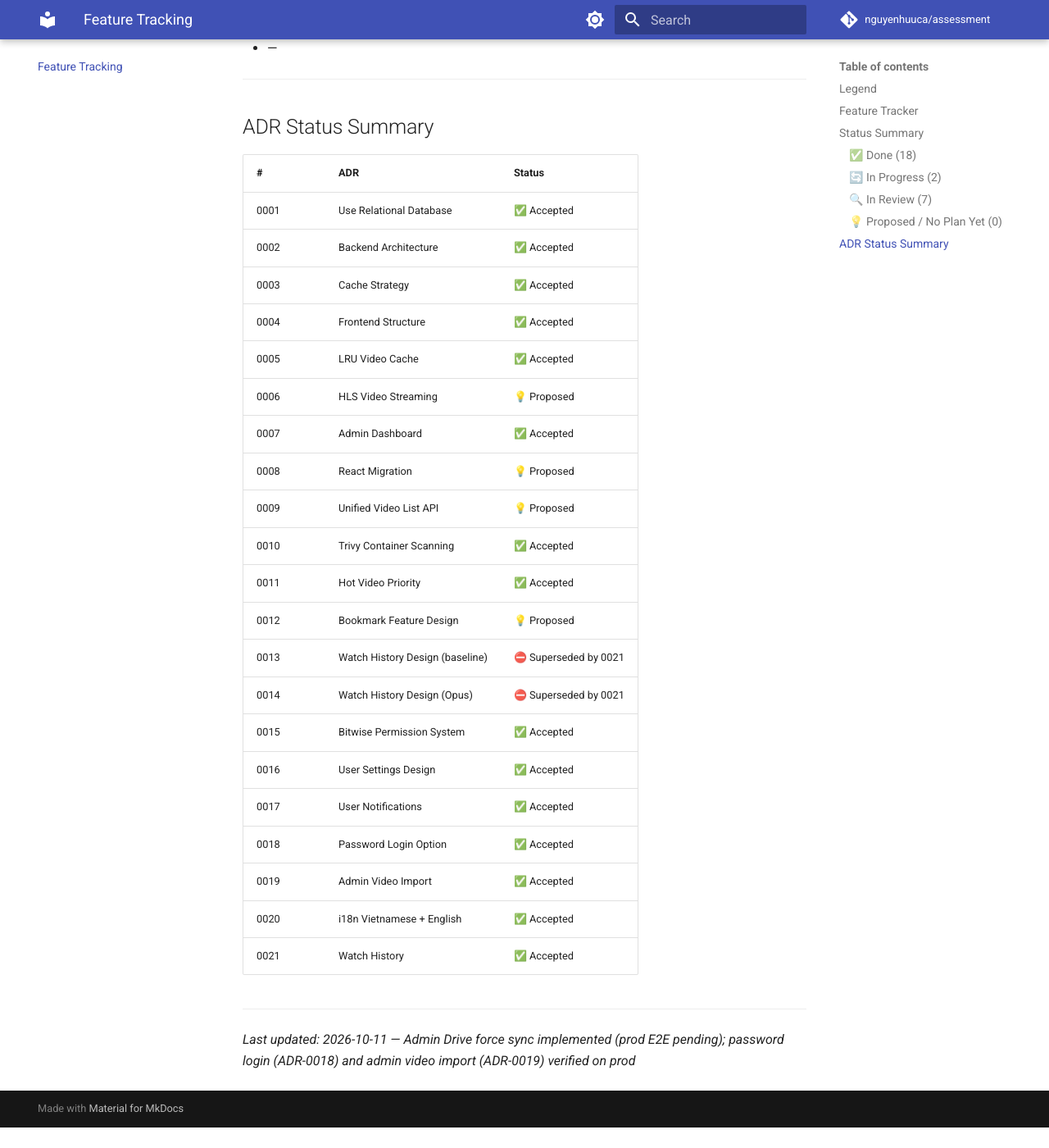
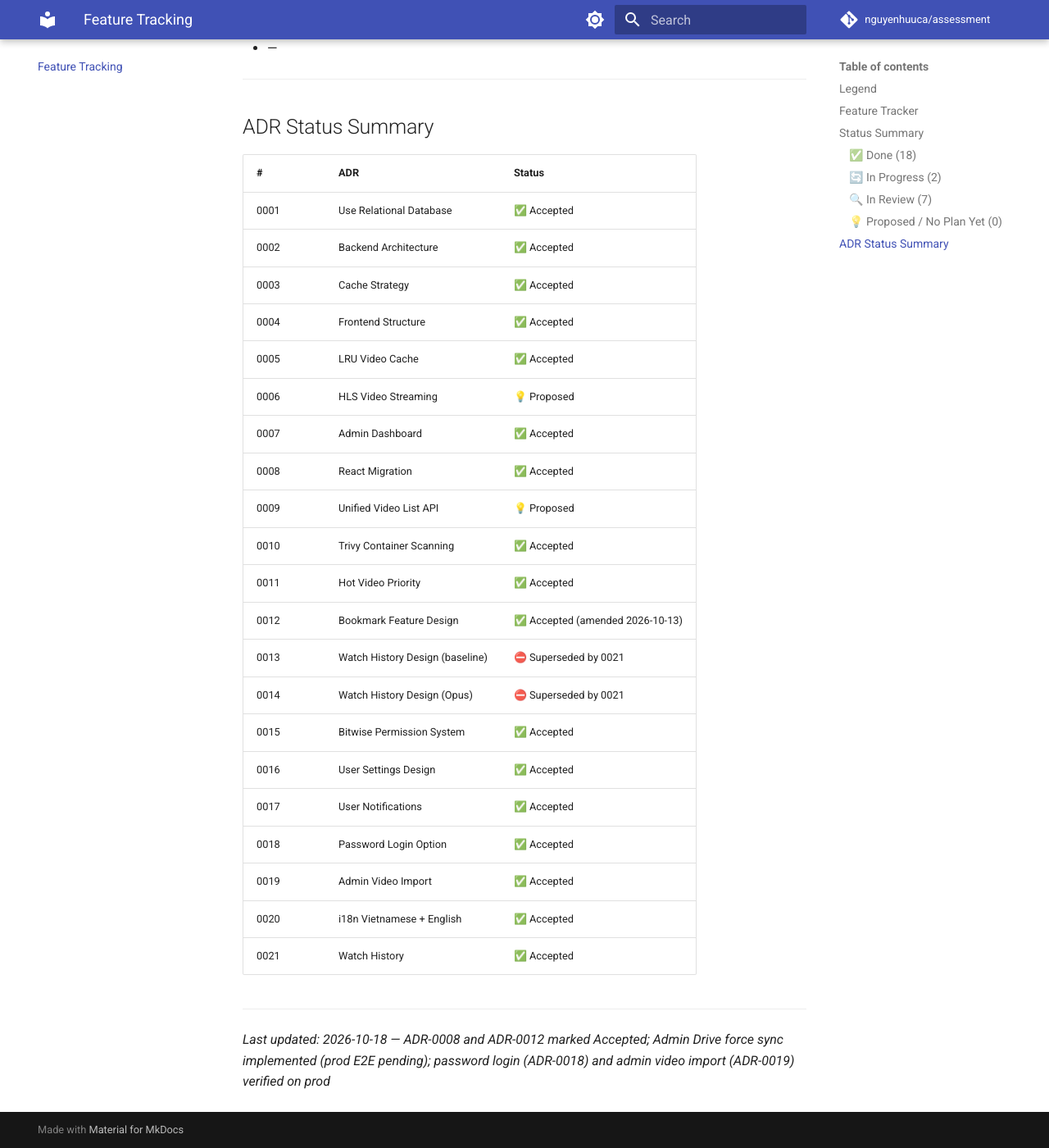
Before and after one commit to nguyenhuuca/assessment, an MkDocs documentation site: the page built from docs/tracking.md, in a window 1280 px wide and 1400 px high, scrolled down 5847 px. Shown: the whole window at 82% size. Built offline with MkDocs 1.6.1 and Material for MkDocs 9.7.7, drawn with Linux system fonts in a browser that asks for light colours; comment, search, counter and statistics services are not loaded; before the commit the page ends 7222 px from its top, so only the background shows below that.

Commit message:
docs(adr): mark ADR-0008 and ADR-0012 Accepted
React migration is live and collections (ADR-0012 as amended 2026-10-13) are on prod.

Co-Authored-By: Claude Opus 5.5 <noreply@anthropic.com>

```diff
--- a/docs/tracking.md
+++ b/docs/tracking.md
@@ -34,7 +34,7 @@ Status tracker for all PRDs, ADRs, Specs, and Plans in the project.
 | **Bitwise Permissions** | — | [0015 ✅](adr/0015-bitwise-permission-system.md) | [Spec ✅](specs/spec-bitwise-permissions.md) | [Plan](plans/plan-permissions-bitwise.md) | — | ✅ | AS-BUILT docs |
 | **Hot Score Migration** | — | — | — | [Plan 📋](plans/plan-vid2-hot-score-migration.md) | — | 🔍 | |
 | **File-based Hooks** | — | — | — | [Plan A 📋](plans/plan-a-file-based-hooks.md) · [Plan B 📋](plans/plan-b-direct-cli-spawn.md) | — | 🔍 | |
-| **Bookmark Feature** | [PRD 📝](prd/PRD-bookmark-feature.md) | [0012 💡](adr/0012-bookmark-feature-design.md) | — | [Plan 📋](plans/plan-bookmark-feature.md) · [Library Collections ✅](plans/plan-library-collections.md) | — | 🔍 | ADR amended 2026-10-13: collections-first, no bookmarks table; admin public collections |
+| **Bookmark Feature** | [PRD 📝](prd/PRD-bookmark-feature.md) | [0012 ✅](adr/0012-bookmark-feature-design.md) | — | [Plan 📋](plans/plan-bookmark-feature.md) · [Library Collections ✅](plans/plan-library-collections.md) | — | 🔍 | ADR amended 2026-10-13: collections-first, no bookmarks table; admin public collections |
 | **Watch History (v2)** | [PRD ✅](prd/PRD-watch-history-v2.md) | [0021 ✅](adr/0021-watch-history.md) | — | [Plan ✅](plans/plan-watch-history-v2.md) | — | ✅ | `0a2a365` BE (table, API, recording on the view call) + `4c46791` FE (History tab, progress/resume, badges); QA-1 verified on prod 2026-10-18. Supersedes ADR-0013/0014 |
 | **User Settings** | [PRD ✅](prd/PRD-user-settings.md) | [0016 ✅](adr/0016-user-settings-design.md) | [Spec ✅](specs/spec-user-settings.md) | [Plan ✅](plans/plan-user-settings.md) | — | ✅ | Pushed to main `dd45fc0`; coverage 95.91% |
 | **Video Reactions (like / unlike / dislike)** | — | — | — | [Plan ✅](plans/plan-video-reactions.md) | — | ✅ | `28cc167`; fixes 404 on `/video/like`; per-user reactions, optional-auth GET |
@@ -102,11 +102,11 @@ Status tracker for all PRDs, ADRs, Specs, and Plans in the project.
 | 0005 | LRU Video Cache | ✅ Accepted |
 | 0006 | HLS Video Streaming | 💡 Proposed |
 | 0007 | Admin Dashboard | ✅ Accepted |
-| 0008 | React Migration | 💡 Proposed |
+| 0008 | React Migration | ✅ Accepted |
 | 0009 | Unified Video List API | 💡 Proposed |
 | 0010 | Trivy Container Scanning | ✅ Accepted |
 | 0011 | Hot Video Priority | ✅ Accepted |
-| 0012 | Bookmark Feature Design | 💡 Proposed |
+| 0012 | Bookmark Feature Design | ✅ Accepted (amended 2026-10-13) |
 | 0013 | Watch History Design (baseline) | ⛔ Superseded by 0021 |
 | 0014 | Watch History Design (Opus) | ⛔ Superseded by 0021 |
 | 0015 | Bitwise Permission System | ✅ Accepted |
@@ -119,4 +119,4 @@ Status tracker for all PRDs, ADRs, Specs, and Plans in the project.
 
 ---
 
-*Last updated: 2026-10-11 — Admin Drive force sync implemented (prod E2E pending); password login (ADR-0018) and admin video import (ADR-0019) verified on prod*
+*Last updated: 2026-10-18 — ADR-0008 and ADR-0012 marked Accepted; Admin Drive force sync implemented (prod E2E pending); password login (ADR-0018) and admin video import (ADR-0019) verified on prod*
```
Also changed, not shown: docs/adr/0008-react-migration.md (+1 -1 lines), docs/adr/0012-bookmark-feature-design.md (+1 -1 lines), docs/architecture/overview.md (+3 -3 lines).
